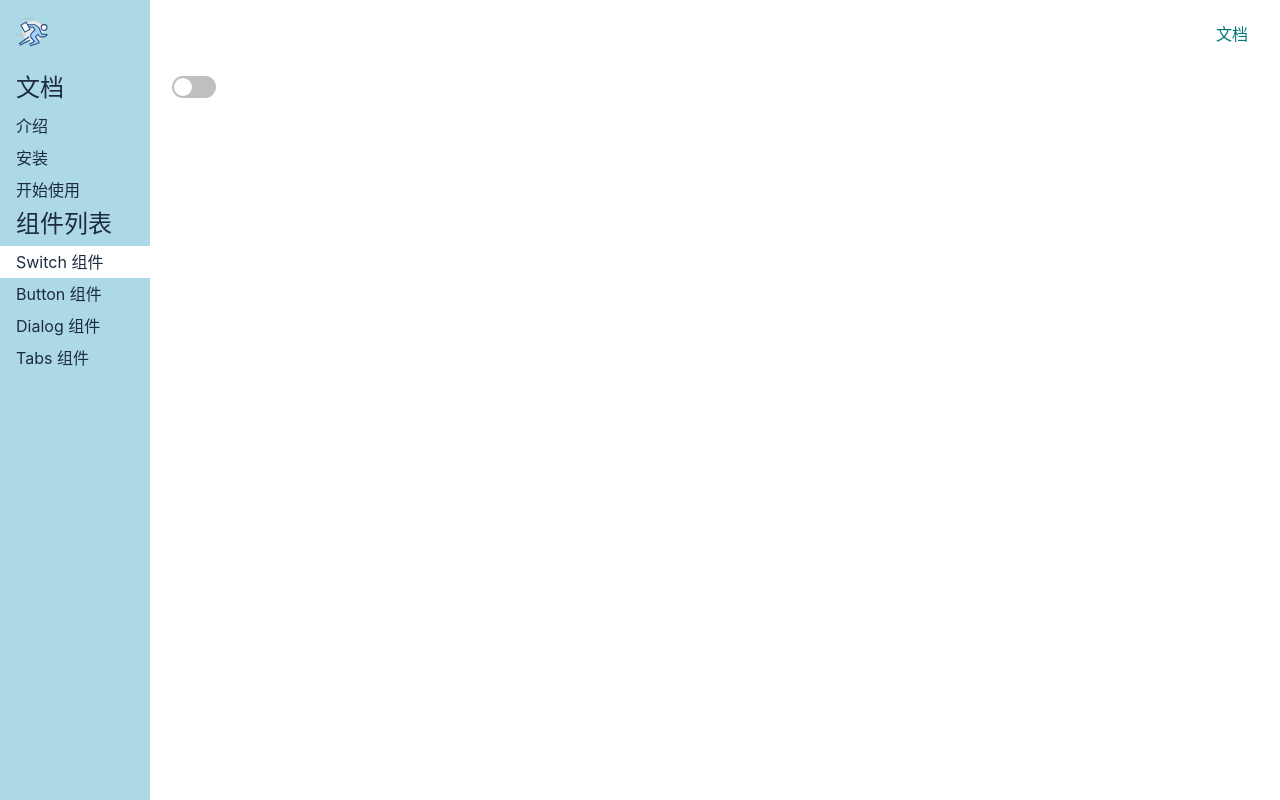
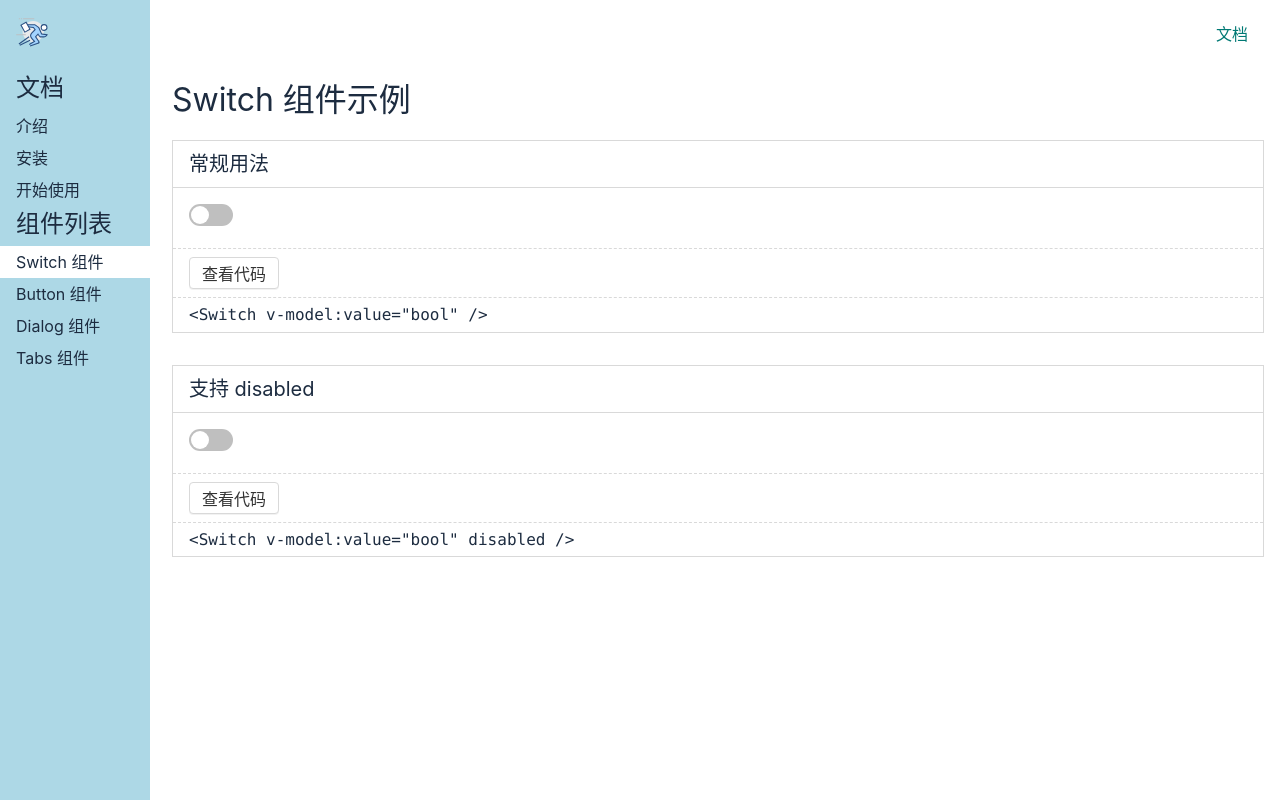
Before and after one commit to bens1320/BenUI, a Vue app: page /#/doc/switch in a window 1280 px wide. Built offline with nearby package versions, Linux system fonts and the light colour scheme.

Commit message:
update SwitchDemo

```diff
--- a/src/components/SwitchDemo.vue
+++ b/src/components/SwitchDemo.vue
@@ -1,19 +1,84 @@
 <template>
   <div>
-    <Switch v-model:value="bool"/>
+    <h1>Switch 组件示例 </h1>
+    <div class="demo">
+      <h2>常规用法</h2>
+      <div class="demo-component">
+        <Switch v-model:value="bool"/>
+      </div>
+      <div class="demo-actions">
+        <Button>查看代码</Button>
+      </div>
+      <div class="demo-code">
+        <pre>&lt;Switch v-model:value="bool" /&gt;</pre>
+      </div>
+    </div>
+    <div class="demo">
+      <h2>支持 disabled </h2>
+      <div class="demo-component">
+        <Switch v-model:value="bool" disabled/>
+      </div>
+      <div class="demo-actions">
+        <Button>查看代码</Button>
+      </div>
+      <div class="demo-code">
+        <pre>&lt;Switch v-model:value="bool" disabled /&gt;</pre>
+      </div>
+    </div>
   </div>
 </template>
 
 <script lang="ts">
 import Switch from '../lib/Switch.vue';
-import {ref} from 'vue';
+import Button from '../lib/Button.vue';
+import {
+  ref
+} from 'vue';
 
 export default {
-  components: {Switch},
+  components: {
+    Switch,
+    Button
+  },
   setup() {
     const bool = ref(false);
-
-    return {bool}
+    return {
+      bool
+    };
   }
 };
 </script>
+
+<style lang="scss" scoped>
+$border-color: #d9d9d9;
+.demo {
+  border: 1px solid $border-color;
+  margin: 16px 0 32px;
+
+  > h2 {
+    font-size: 20px;
+    padding: 8px 16px;
+    border-bottom: 1px solid $border-color;
+  }
+
+  &-component {
+    padding: 16px;
+  }
+
+  &-actions {
+    padding: 8px 16px;
+    border-top: 1px dashed $border-color;
+  }
+
+  &-code {
+    padding: 8px 16px;
+    border-top: 1px dashed $border-color;
+
+    > pre {
+      line-height: 1.1;
+      font-family: Consolas, 'Courier New', Courier, monospace;
+      margin: 0;
+    }
+  }
+}
+</style>
```
